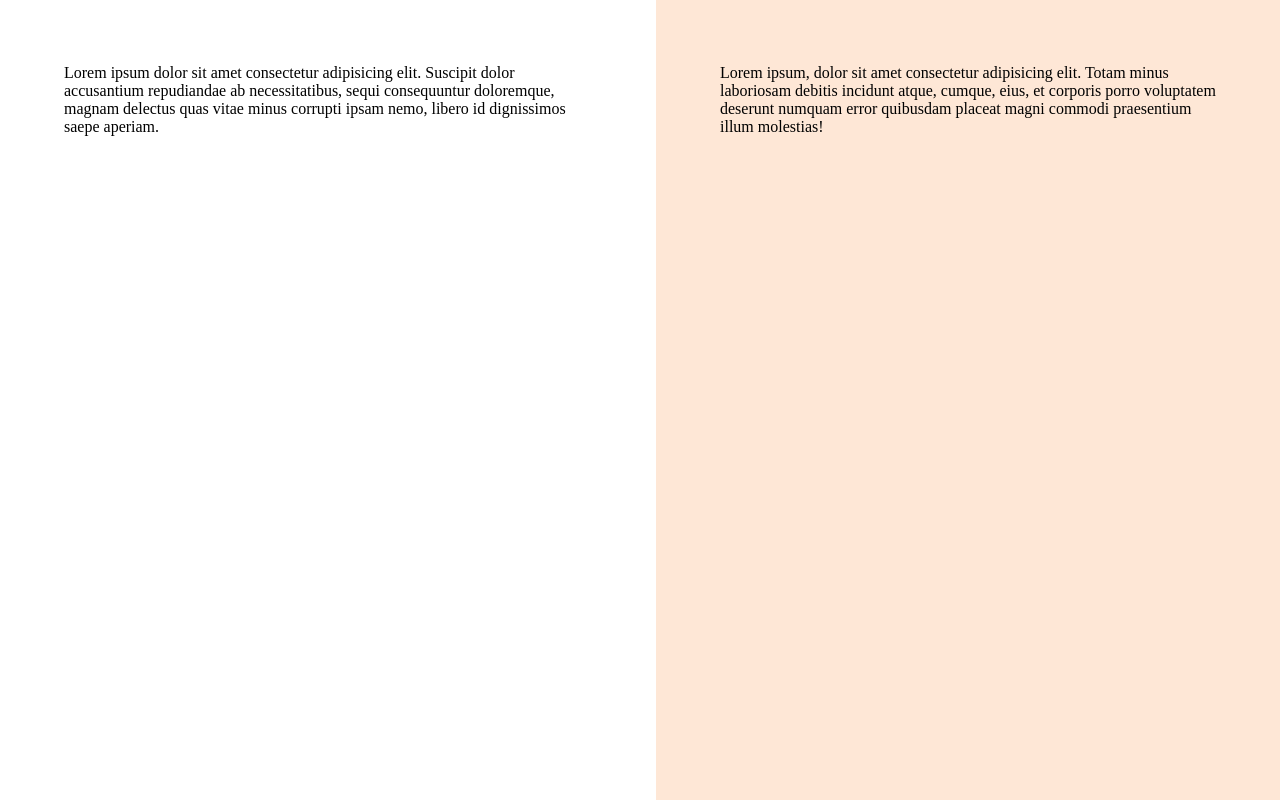
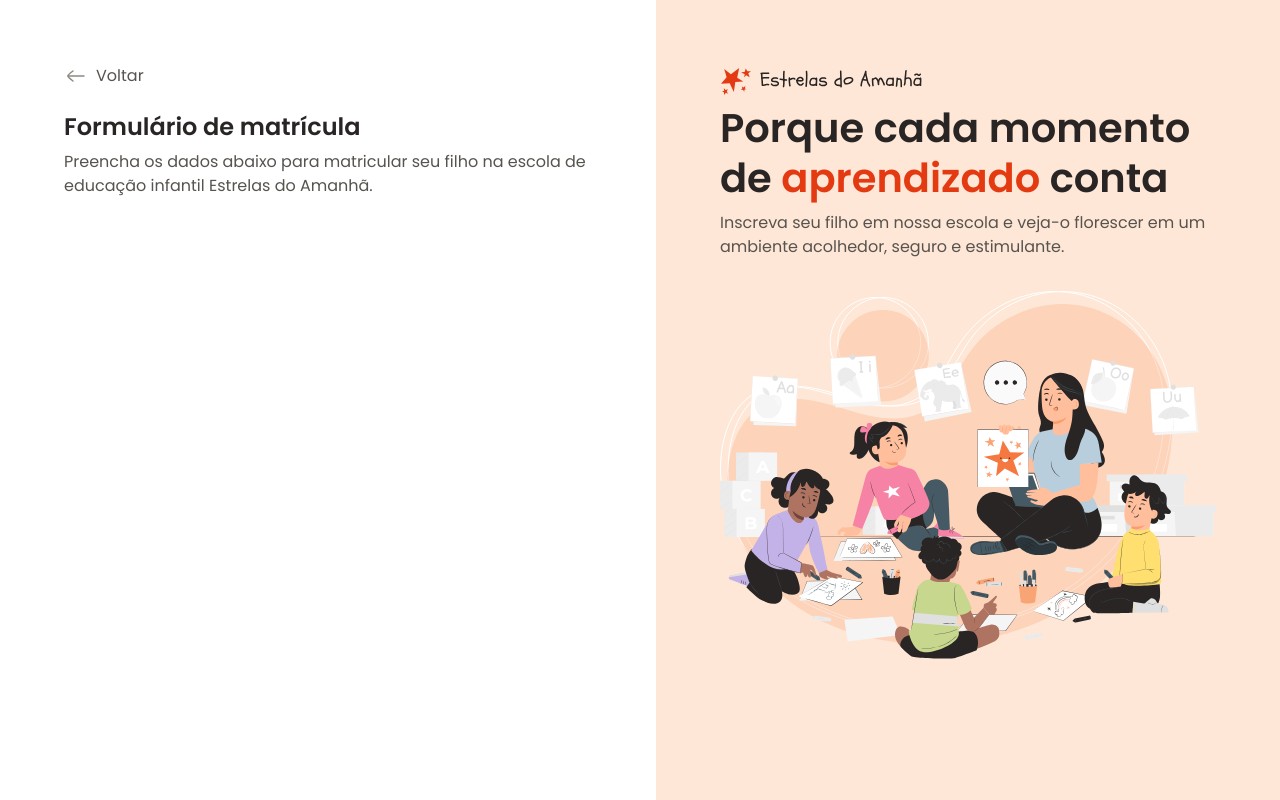
Before and after one commit to juliocesarneri/projeto-formulario-de-matricula, a plain HTML site: page index.html in a window 1280 px wide. Drawn offline with Linux system fonts and the light colour scheme.

Commit message:
Conteúdo aside e conteúdo inicial do main

```diff
--- a/index.html
+++ b/index.html
@@ -13,14 +13,27 @@
   <div id="app">
     <main>
       <div class="main-container">
-        Lorem ipsum dolor sit amet consectetur adipisicing elit. Suscipit dolor accusantium repudiandae ab necessitatibus, sequi consequuntur doloremque, magnam delectus quas vitae minus corrupti ipsam nemo, libero id dignissimos saepe aperiam.
+        <div class="back">
+          <img src="assets/icons/arrow-left-02.svg" alt="Ícone de voltar">
+          <span>Voltar</span>
+        </div>
 
+        <h1>Formulário de matrícula</h1>
+        <p>Preencha os dados abaixo para matricular seu filho na escola de educação infantil Estrelas do Amanhã.</p>
       </div>
     </main>
 
     <aside>
       <div class="aside-container">
-        Lorem ipsum, dolor sit amet consectetur adipisicing elit. Totam minus laboriosam debitis incidunt atque, cumque, eius, et corporis porro voluptatem deserunt numquam error quibusdam placeat magni commodi praesentium illum molestias!
+        <header>
+          <img src="assets/logo.svg" alt="Logo Estrelas do Amanhã">
+          <h2>Porque cada momento de
+            <span>aprendizado</span>
+            conta</h2>
+          <p>Inscreva seu filho em nossa escola e veja-o florescer em um ambiente acolhedor, seguro e estimulante.</p>
+        </header>
+
+        <img src="assets/images/pana.svg" alt="Ilustração de uma professora com crianças prestando atenção">
       </div>
     </aside>
   </div>
--- a/styles/global.css
+++ b/styles/global.css
@@ -43,4 +43,16 @@
 
 body{
   overflow: hidden; /* Sem rolagem */
+
+  font: var(--text);
+  color: var(--text-secondary);
 }
+
+h1, h2{
+  color: var(--text-primary);
+}
+
+img{
+  max-width: 100%;
+  height: auto;
+}
--- a/styles/layout.css
+++ b/styles/layout.css
@@ -14,6 +14,19 @@ main{
     max-width: 33rem;
     margin-left: auto;
   }
+
+  & .back{
+    display: flex;
+    align-items: center;
+    gap: .5rem;
+    margin-bottom: 1.5rem;
+  }
+
+  & h1{
+    font: 600 1.5rem/1.25 var(--font-family);
+    margin-bottom: .5rem;
+  }
+
 }
 
 aside{
@@ -22,5 +35,18 @@ aside{
 
   & .aside-container{
     max-width: 31rem;
+
+    & > img{
+      margin-top: 2rem;
+    }
+  }
+
+  & h2{
+    font: 600 2.5rem/1.25 var(--font-family);
+    margin-bottom: .5rem;
+
+    & span{
+      color: var(--text-highlight);
+    }
   }
 }
```
